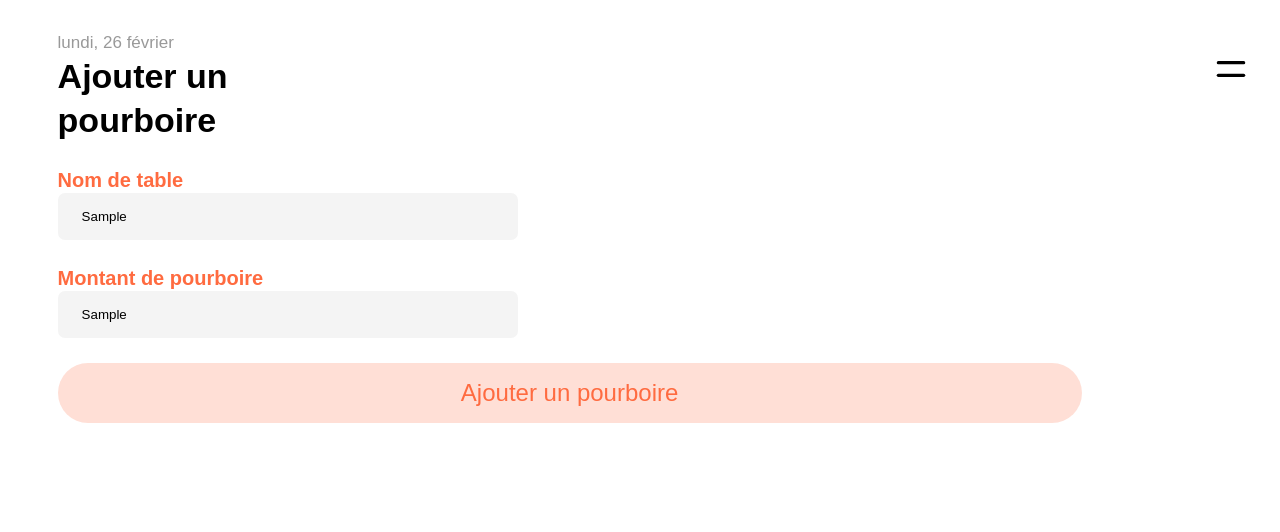
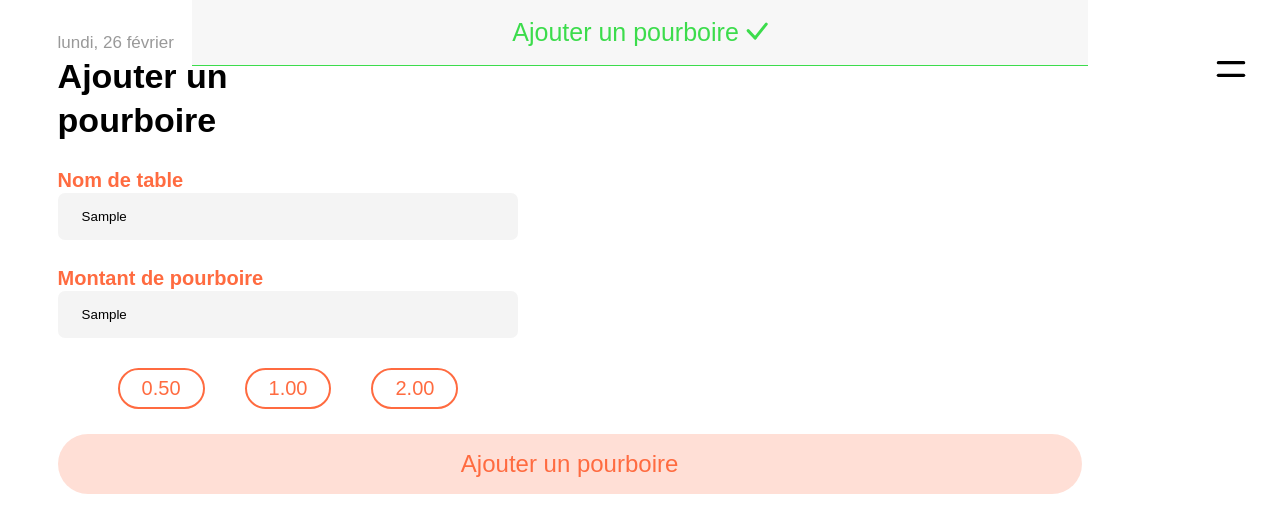
Before and after one commit to SarahOtmane/examCss, a React (Create React App) app: page /tips in a window 1280 px wide. Both pictures are taken after typing "Sample", "Sample" into the empty fields and a click on the button "Ajouter un pourboire". Shown: the top 532 px of the page. Built offline with nearby package versions, Linux system fonts and the light colour scheme.

Commit message:
mise a jour du composant addEmployen, ajouter la notif pour le composant AddTips

```diff
--- a/src/components/AddEmploye.js
+++ b/src/components/AddEmploye.js
@@ -1,6 +1,5 @@
 import Header from "./Header";
 import Input from "./Inputt";
-import Button from "./Button";
 
 import { PiCookingPot } from "react-icons/pi";
 import { BiDish } from "react-icons/bi";
--- a/src/components/AddTips.js
+++ b/src/components/AddTips.js
@@ -1,9 +1,17 @@
 import Header from "./Header";
 import Input from "./Inputt";
-// import Tips from "./Tips";
-import Button from "./Button";
+import Tips from "./Tips";
+
+import { useState } from "react";
+
+import check from "../svg/check.svg"
 
 function AddTips({isDarkMode}){
+    const [message, setMessage] = useState(false);
+
+    const afficheMessage = () => {
+        setMessage(true);
+    };
 
     return(
         <body className={`addTips ${isDarkMode ? "darkMode" : " "}`}>
@@ -11,11 +19,17 @@ function AddTips({isDarkMode}){
             <Input placeholder="Cerise" label="Nom de table" id="nameTable"  />
             <Input placeholder="3" label="Montant de pourboire" id="tips" />
             <div className="shortcut">
-                {/* <Tips value="0.50" />
+                <Tips value="0.50" />
                 <Tips value="1.00" />
-                <Tips value="2.00" /> */}
+                <Tips value="2.00" />
             </div>
-            <Button value="Ajouter un pourboire" />
+            <div className="input">
+                <button className="button" onClick={afficheMessage}>Ajouter un pourboire</button>
+            </div>
+
+            {message && <div className="message">
+                <p>Ajouter un pourboire <img src={check} alt='check' /></p>
+            </div>}
         </body>
     )
 }
--- a/src/components/Button.js
+++ /dev/null
@@ -1,7 +0,0 @@
-function Button ({value}) {
-    return <div className="input">
-        <button className="button">{value}</button>
-    </div>
-}
-
-export default Button;
--- /dev/null
+++ b/src/components/Tips.js
@@ -0,0 +1,7 @@
+function Tips ({value}) {
+    return <>
+        <button className="tips">{value}</button>
+    </>
+}
+
+export default Tips
--- a/src/css/App.css
+++ b/src/css/App.css
@@ -80,7 +80,7 @@ body {
   font-family: "Arial", sans-serif;
 }
 
-.remove ul li, .addEmploye form button.poste, .service div button.dark, .service ul li, .employe ul li div, .employe ul li, .remove figure, .addEmploye figure, .remove article.remove, .home article {
+.remove ul li, .addEmploye form button.poste, .addTips .message, .service div button.dark, .service ul li, .employe ul li div, .employe ul li, .remove figure, .addEmploye figure, .remove article.remove, .home article {
   display: flex;
   flex-direction: row;
 }
@@ -380,6 +380,20 @@ div.input input {
 .addTips .button {
   margin-left: 0;
 }
+.addTips .message {
+  color: #3CDC4C;
+  background-color: #F7F7F7;
+  border-bottom: 1px solid #3CDC4C;
+  position: absolute;
+  top: 0;
+  left: 15%;
+  padding: 1rem 0;
+  font-size: 25px;
+  width: 70%;
+}
+.addTips .message p {
+  margin: auto;
+}
 
 /* --------------- AddEmploye ---------------*/
 .addEmploye form p {
--- a/src/css/App.sass
+++ b/src/css/App.sass
@@ -376,6 +376,20 @@ div.input
         @extend %button
         margin-left: 0
 
+    .message
+        @extend %row
+        color: #3CDC4C
+        background-color: #F7F7F7
+        border-bottom: 1px solid #3CDC4C
+        position: absolute
+        top: 0
+        left: 15%
+        padding: 1rem 0
+        font-size: 25px
+        width: 70%
+
+        p
+            margin: auto
 
 
 
```
Also changed, not shown: src/svg/check.svg (added), 1 other file (tests, documents, lock files or other folders).
